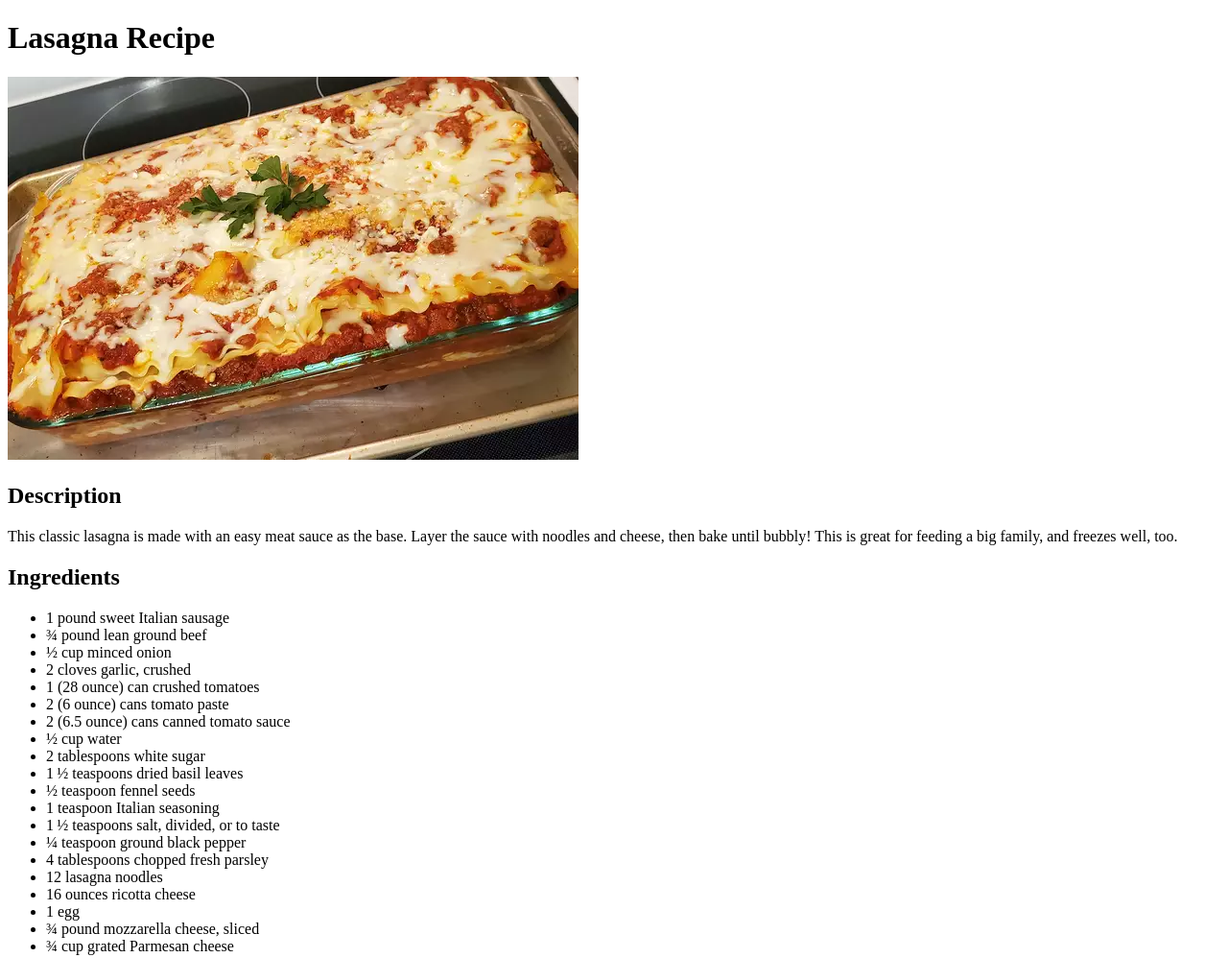
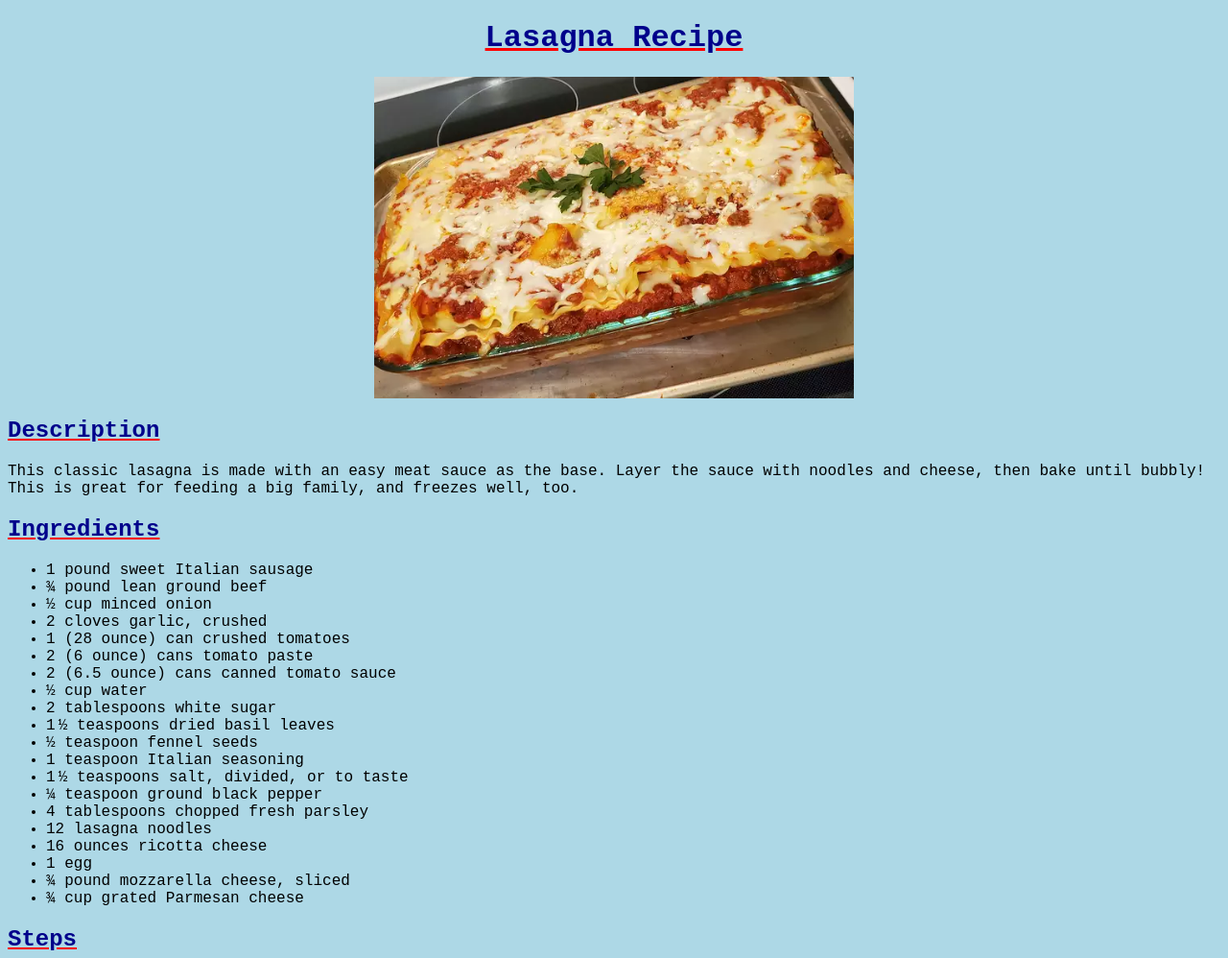
Before and after one commit to Specialized101/odin-recipes, a plain HTML site: page recipes/lasagna/lasagna.html in a window 1280 px wide. Shown: the top 998 px of the page at 96% size. Drawn offline with Linux system fonts and the light colour scheme.

Commit message:
Add basic styles to main page + all recipes pages

```diff
--- a/recipes/lasagna/lasagna.html
+++ b/recipes/lasagna/lasagna.html
@@ -4,6 +4,7 @@
     <head>
         <meta charset="UTF-8">
         <title>Lasagna Recipe</title>
+        <link rel="stylesheet" href="../../styles.css">
     </head>
     <body>
         <h1>Lasagna Recipe</h1>
--- /dev/null
+++ b/styles.css
@@ -0,0 +1,34 @@
+* {
+    font-family: 'Courier New', Courier, sans-serif;
+}
+
+body {
+    background-color: lightblue;
+}
+
+h1, h2 {
+    color:darkblue;
+}
+
+h1 {
+    font-weight: bold;
+    font-size: xx-large;
+    text-align: center;
+    text-decoration: underline red;
+}
+
+h2 {
+    text-decoration: underline red;
+}
+
+.recipes_list {
+    font-style: italic;
+}
+
+img {
+    display: block;
+    margin-left: auto;
+    margin-right: auto;
+    height: auto;
+    width: 500px;
+}
```
Also changed, not shown: index.html (+4 -3 lines), recipes/bourbon_chicken/bourbon_chicken.html (+1 -0 lines), recipes/chocolate_pound_cake/chocolate_pound_cake.html (+1 -0 lines).
